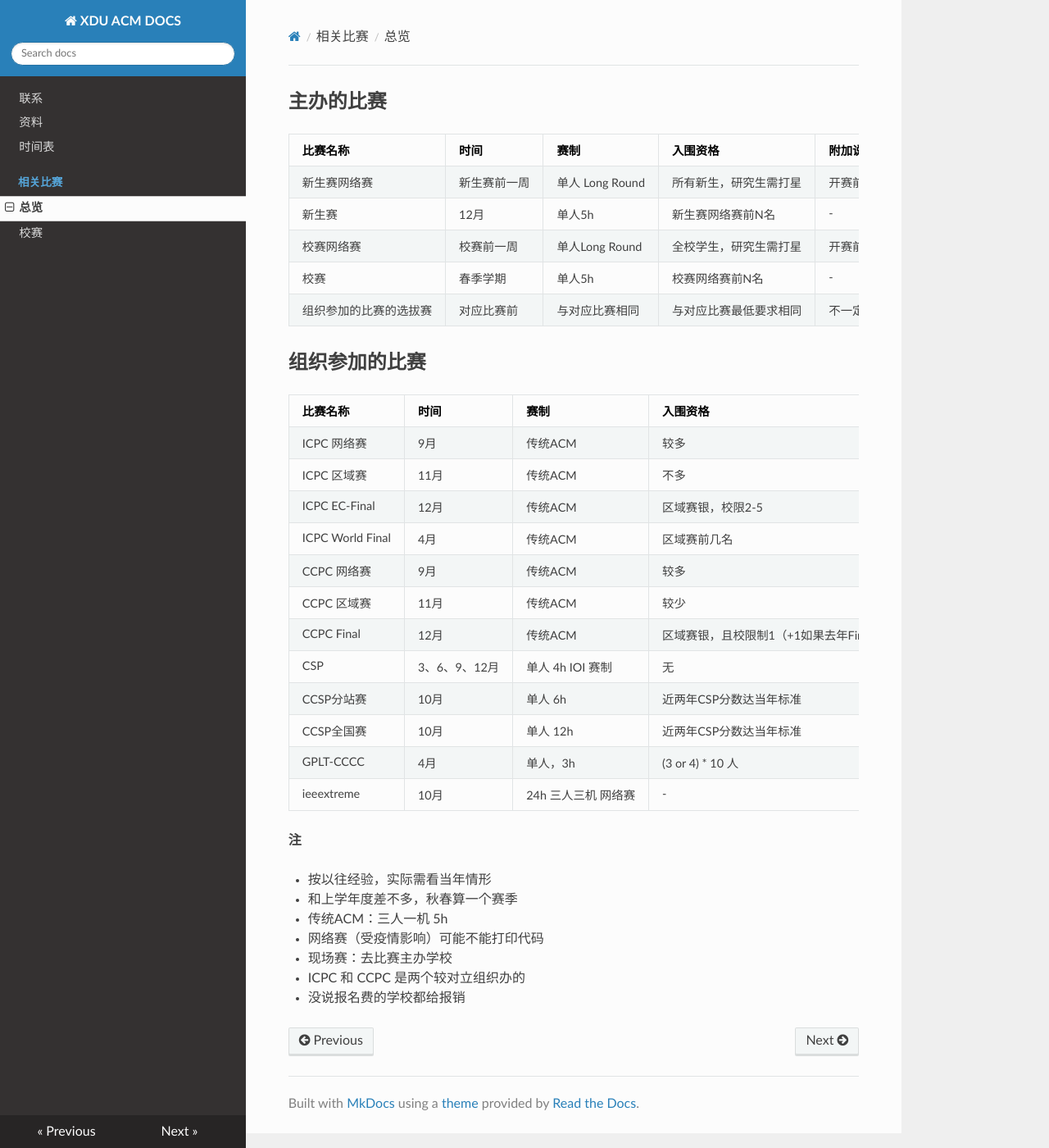
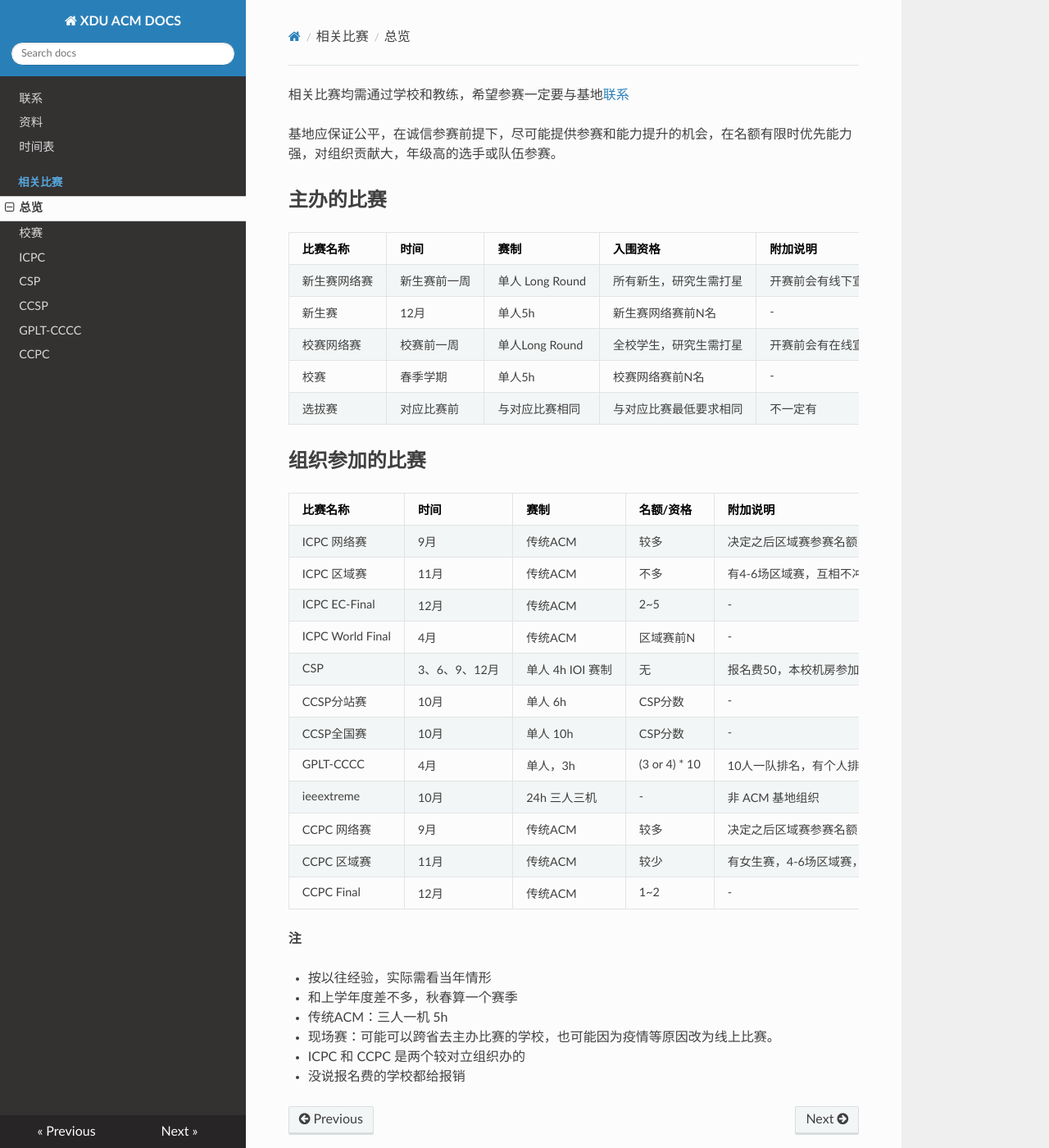
Before and after one commit to xdu-icpc/docs, an MkDocs documentation site: the page built from docs/contests.md, in a window 1280 px wide and 1400 px high. Shown: the whole window at 82% size. Built offline with MkDocs 1.6.1, drawn with Linux system fonts in a browser that asks for light colours; nearby versions of some CDN libraries.

Commit message:
details in contests (ICPC & CSP & 4C & CCPC)

```diff
--- a/docs/contests.md
+++ b/docs/contests.md
@@ -1,3 +1,7 @@
+相关比赛均需通过学校和教练，希望参赛一定要与基地[联系](/docs/contact.md)
+
+基地应保证公平，在诚信参赛前提下，尽可能提供参赛和能力提升的机会，在名额有限时优先能力强，对组织贡献大，年级高的选手或队伍参赛。
+
 ## 主办的比赛
 |比赛名称|时间|赛制|入围资格|附加说明|
 |-|-|-|-|-|
@@ -5,30 +9,29 @@
 |新生赛|12月|单人5h|新生赛网络赛前N名|-|
 |校赛网络赛|校赛前一周|单人Long Round|全校学生，研究生需打星|开赛前会有在线宣讲|
 |校赛|春季学期|单人5h|校赛网络赛前N名|-|
-|组织参加的比赛的选拔赛|对应比赛前|与对应比赛相同|与对应比赛最低要求相同|不一定有|
+|选拔赛|对应比赛前|与对应比赛相同|与对应比赛最低要求相同|不一定有|
 
 ## 组织参加的比赛
-|比赛名称|时间|赛制|入围资格|附加说明|
+|比赛名称|时间|赛制|名额/资格|附加说明|
 |-|-|-|-|-|
-|ICPC 网络赛| 9月|传统ACM|较多|2021起有在线监控|
+|ICPC 网络赛| 9月|传统ACM|较多|决定之后区域赛参赛名额|
 |ICPC 区域赛|11月|传统ACM|不多|有4-6场区域赛，互相不冲突，但可能与其他冲突（尤指CCPC区域赛）|
-|ICPC EC-Final|12月|传统ACM|区域赛银，校限2-5|这几年都在西工大|
-|ICPC World Final|4月|传统ACM|区域赛前几名|-|
-|CCPC 网络赛| 9月|传统ACM|较多|可以三人三机|
+|ICPC EC-Final|12月|传统ACM|2~5|-|
+|ICPC World Final|4月|传统ACM|区域赛前N|-|
+|CSP|3、6、9、12月|单人 4h IOI 赛制|无|报名费50，本校机房参加|
+|CCSP分站赛|10月|单人 6h|CSP分数|-|
+|CCSP全国赛|10月|单人 10h|CSP分数|-|
+|GPLT-CCCC|4月|单人，3h|(3 or 4) * 10|10人一队排名，有个人排名|
+|ieeextreme|10月|24h 三人三机|-|非 ACM 基地组织|
+|CCPC 网络赛| 9月|传统ACM|较多|决定之后区域赛参赛名额|
 |CCPC 区域赛|11月|传统ACM|较少|有女生赛，4-6场区域赛，互相不冲突，但可能与其他冲突（尤指ICPC区域赛）|
-|CCPC Final|12月|传统ACM|区域赛银，且校限制1（+1如果去年Final得金）|-|
-|CSP|3、6、9、12月|单人 4h IOI 赛制|无|报名费50，本校机房参加|
-|CCSP分站赛|10月|单人 6h|近两年CSP分数达当年标准|今年由于疫情推迟，尚未进行|
-|CCSP全国赛|10月|单人 12h|近两年CSP分数达当年标准|今年由于疫情推迟，尚未进行|
-|GPLT-CCCC|4月|单人，3h|(3 or 4) * 10 人|10人一队排名，有个人排名|
-|ieeextreme|10月|24h 三人三机 网络赛|-|大概打进全球前100报销，报名费 3 * 27dollars，非 ACM 基地组织|
+|CCPC Final|12月|传统ACM|1~2|-|
 
 **注**
 
 * 按以往经验，实际需看当年情形
 * 和上学年度差不多，秋春算一个赛季
 * 传统ACM：三人一机 5h
-* 网络赛（受疫情影响）可能不能打印代码
-* 现场赛：去比赛主办学校
+* 现场赛：可能可以跨省去主办比赛的学校，也可能因为疫情等原因改为线上比赛。
 * ICPC 和 CCPC 是两个较对立组织办的
 * 没说报名费的学校都给报销
--- /dev/null
+++ b/docs/contests/CCPC.md
@@ -0,0 +1,11 @@
+# 中国大学生程序设计竞赛
+
+包含 网络赛、区域赛、女生赛、Final
+
+赛制、训练建议： 同 ICPC
+
+## 相关网站
+
+|站点|地址|
+|:-:|:--|
+|官网|https://ccpc.io 因使用香港服务器，可能会有内容无法加载的情况|
--- a/docs/schedule.md
+++ b/docs/schedule.md
@@ -1,18 +1,29 @@
-仅做参考
+仅做参考, 每年均有不同
 
-省略比赛信息, 参照[比赛-总览](/docs/contests)
+[比赛信息总览](/docs/contests)
 
 ## 秋季学期
 
-面向新生的宣讲,培训
+- ICPC/CCPC 网络赛
+- ICPC 省赛
+- 面向新生的宣讲,培训
+- 新生赛
+- ICPC/CCPC 各大区域赛
+- IEEE
+- CCSP 区域/全国赛
+- ICPC/CCPC 亚州/中国 总决赛
 
 ## 寒假
 
-俄罗斯/字节之类的 camp
+- 俄罗斯/字节之类的 camp
 
 ## 春季学期
 
+- ICPC 世界总决赛
+- GPLT-CCCC
+- 校赛
+
 ## 暑假
 
-双创讲课
-之后多校训练(牛客+杭电)
+- 双创讲课
+- 多校训练(牛客+杭电)
--- a/mkdocs.yml
+++ b/mkdocs.yml
@@ -7,6 +7,11 @@ nav:
   - 相关比赛: #contests.md
     - 总览: contests.md
     - 校赛: campus.md
+    - ICPC: contests/ICPC.md
+    - CSP: contests/CSP.md
+    - CCSP: contests/CCSP.md
+    - GPLT-CCCC: contests/GPLT-CCCC.md
+    - CCPC: contests/CCPC.md
   #- rating: rating.md
 theme:
   name: readthedocs
```
Also changed, not shown: docs/contact.md (+2 -2 lines), docs/contests/CCSP.md (added, +17 -0 lines), docs/contests/CSP.md (added, +13 -0 lines), docs/contests/GPLT-CCCC.md (added, +28 -0 lines), docs/contests/ICPC.md (added, +33 -0 lines), docs/index.md (+2 -0 lines).
